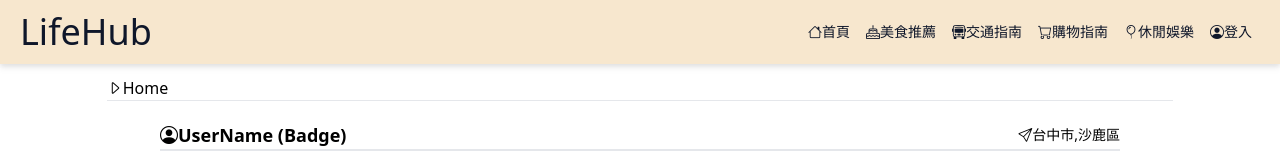
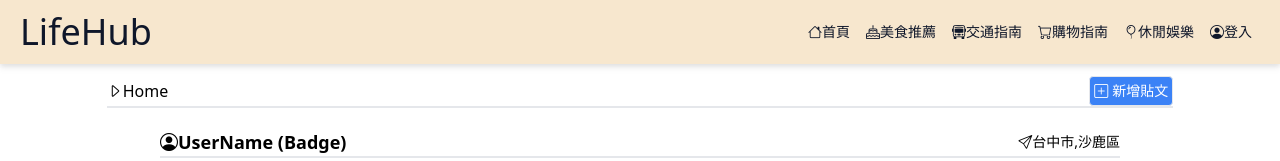
Before and after one commit to poyu105/LifeHub, a React (Vite) app: page / in a window 1280 px wide. Shown: the top 161 px of the page. Built offline with nearby package versions, Linux system fonts and the light colour scheme.

Commit message:
新增 新增貼文選項

```diff
--- a/src/components/PageHeader.jsx
+++ b/src/components/PageHeader.jsx
@@ -1,9 +1,14 @@
+import { Link } from "react-router-dom";
 export default function PageHeader({title}){
     return (
         <>
-            <div className="w-10/12 mx-auto mt-3">
+            <div className="w-10/12 mx-auto mt-3 flex justify-between items-center border-b-2">
                 <h1>{/* Bootstrap icon */}<i className="bi bi-caret-right"></i>{title}</h1>
-                <hr/>
+                {title === "新增貼文" ?
+                    <Link to='/' className="md:text-sm text-xs border rounded bg-red-500 hover:bg-red-600 text-white p-1">{/* Bootstrap icon */}<i class="bi bi-x-square me-1"></i>取消</Link>
+                    :
+                    <Link to='/Post' className="md:text-sm text-xs border rounded bg-blue-500 hover:bg-blue-600 text-white p-1">{/* Bootstrap icon */}<i className="bi bi-plus-square me-1"></i>新增貼文</Link>
+                }
             </div>
         </>
     )
```
